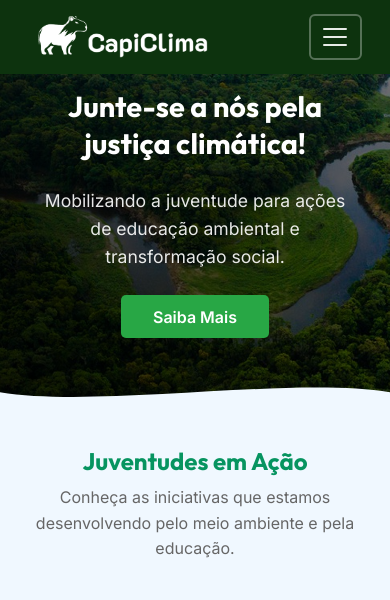
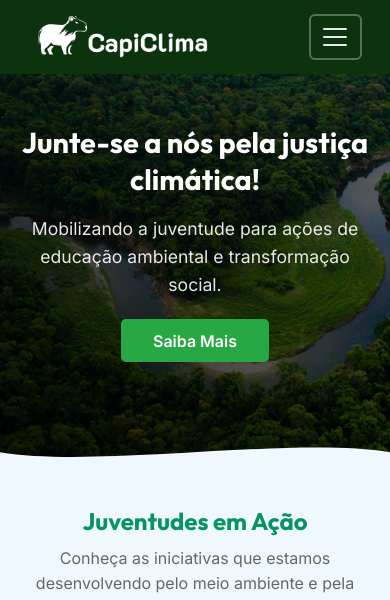
Before and after one commit to bruno-df/Capiclima, a Django app: page / in a window 390 px wide. Shown: the top 600 px of the page. Run offline with Django 5.2, Linux system fonts and the light colour scheme; data comes from the database, SQL or seed files in the repository; data that the repository does not hold is empty; some libraries are stand-ins or nearby versions.

Commit message:
celular respons

```diff
--- a/static/css/style.css
+++ b/static/css/style.css
@@ -585,7 +585,41 @@ h1, h2, h3, h4, h5, h6 {
     .page-header { padding: 6rem 0 2.5rem; }
 }
 @media (max-width: 767px) {
-    .hero-section { min-height: 350px; }
+    .hero-section {
+        min-height: 0;
+    }
+
+    .hero-section #homeHeroCarousel {
+        position: relative;
+        height: auto !important;
+    }
+
+    .hero-section #homeHeroCarousel .carousel-inner,
+    .hero-section #homeHeroCarousel .carousel-item {
+        height: auto !important;
+        min-height: 0;
+    }
+
+    .hero-section #homeHeroCarousel .carousel-item {
+        padding: 4.25rem 1rem 6.5rem;
+    }
+
+    .hero-section .hero-content {
+        padding: 0 1rem;
+    }
+
+    .hero-section > .hero-content {
+        padding: 4.25rem 1rem 6.5rem;
+    }
+
+    .hero-section .hero-content h1 {
+        margin-bottom: 1rem;
+    }
+
+    .hero-section .hero-content p {
+        margin-bottom: 1.25rem;
+    }
+
     .section-padding { padding: 2.5rem 0; }
     .stat-item .stat-number { font-size: 2rem; }
     .page-header { padding: 5.5rem 0 2rem; }
```
